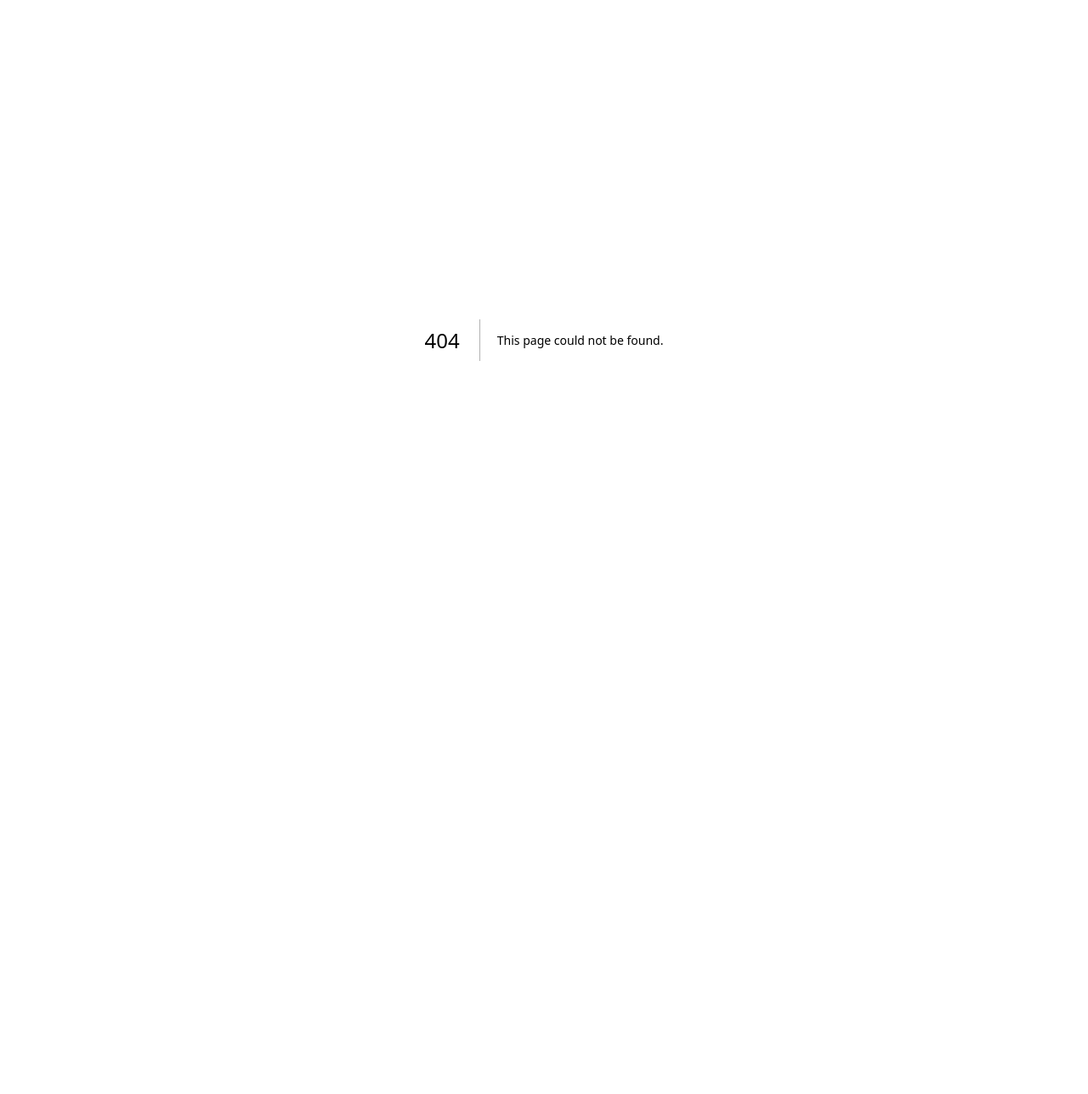
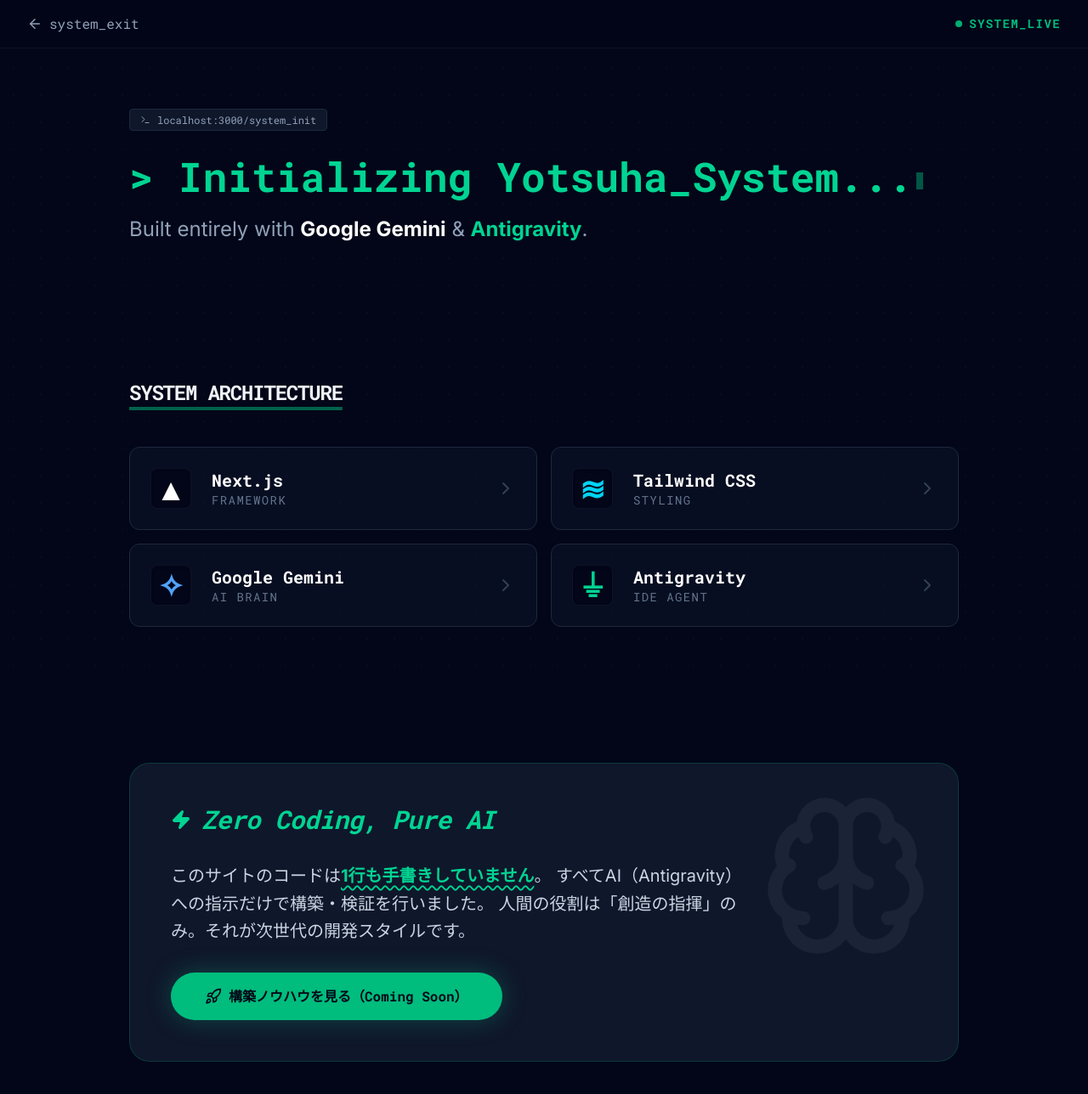
Before and after one commit to satorua/yotsuha-portal, a Next.js app: page /tech in a window 1280 px wide. Before the commit this address had no page. Shown: the top 1288 px of the page at 85% size. Before the commit the page ends 800 px from the top, so only its background shows below. Built offline with nearby package versions, Linux system fonts and the light colour scheme.

Commit message:
Feat: Techページの実装完了（ポートフォリオ機能）

```diff
--- a/src/app/page.tsx
+++ b/src/app/page.tsx
@@ -32,6 +32,7 @@
         icon={Terminal}
         className="bg-[#0A0A0A] text-[#E0E0E0] border-l border-white/5"
         iconColor="text-emerald-400"
+        href="/tech"
       >
         <div className="mb-6 px-4 py-2 rounded-full border border-emerald-900 bg-emerald-950 text-emerald-400 text-sm font-mono tracking-tighter shadow-[0_0_15px_rgba(16,185,129,0.2)]">
           DEV ACCESS // V1.0.4
--- /dev/null
+++ b/src/app/tech/page.tsx
@@ -0,0 +1,156 @@
+'use client';
+
+import React, { useState, useEffect } from 'react';
+import { motion } from 'framer-motion';
+import { Terminal, Cpu, Zap, Brain, Rocket, ArrowLeft, ChevronRight } from 'lucide-react';
+import Link from 'next/link';
+
+const TypewriterText = ({ text }: { text: string }) => {
+    const [displayedText, setDisplayedText] = useState('');
+
+    useEffect(() => {
+        let i = 0;
+        const interval = setInterval(() => {
+            setDisplayedText(text.slice(0, i));
+            i++;
+            if (i > text.length) clearInterval(interval);
+        }, 50);
+        return () => clearInterval(interval);
+    }, [text]);
+
+    return (
+        <span className="font-mono">
+            {displayedText}
+            <motion.span
+                animate={{ opacity: [0, 1, 0] }}
+                transition={{ repeat: Infinity, duration: 0.8 }}
+                className="inline-block w-2 h-5 bg-emerald-500 ml-1 align-middle"
+            />
+        </span>
+    );
+};
+
+const TechPage = () => {
+    const techStack = [
+        { name: "Next.js", role: "Framework", icon: "▲", color: "text-white" },
+        { name: "Tailwind CSS", role: "Styling", icon: "≋", color: "text-cyan-400" },
+        { name: "Google Gemini", role: "AI Brain", icon: "✧", color: "text-blue-400" },
+        { name: "Antigravity", role: "IDE Agent", icon: "⏚", color: "text-emerald-400" },
+    ];
+
+    return (
+        <div className="min-h-screen bg-slate-950 text-slate-100 font-mono selection:bg-emerald-500/30 selection:text-emerald-200">
+            {/* Grid Background Decor */}
+            <div className="fixed inset-0 pointer-events-none opacity-20"
+                style={{ backgroundImage: 'radial-gradient(#1e293b 1px, transparent 1px)', backgroundSize: '32px 32px' }} />
+
+            {/* Header / Nav */}
+            <nav className="fixed top-0 left-0 w-full z-50 border-b border-white/5 bg-slate-950/80 backdrop-blur-md px-8 py-4 flex justify-between items-center">
+                <Link href="/" className="flex items-center gap-2 text-slate-400 hover:text-emerald-400 transition-colors group">
+                    <ArrowLeft size={18} className="group-hover:-translate-x-1 transition-transform" />
+                    <span>system_exit</span>
+                </Link>
+                <div className="flex items-center gap-2">
+                    <div className="w-2 h-2 rounded-full bg-emerald-500 animate-pulse" />
+                    <span className="text-sm font-bold tracking-widest text-emerald-500">SYSTEM_LIVE</span>
+                </div>
+            </nav>
+
+            <main className="relative pt-32 pb-40 px-6 max-w-5xl mx-auto space-y-40">
+                {/* Terminal Hero Section */}
+                <section className="space-y-6">
+                    <div className="inline-flex items-center gap-2 px-3 py-1 rounded bg-slate-900 border border-slate-800 text-xs text-slate-400">
+                        <Terminal size={12} />
+                        <span>localhost:3000/system_init</span>
+                    </div>
+
+                    <div className="space-y-4">
+                        <h1 className="text-3xl md:text-5xl font-bold leading-tight min-h-[3rem] text-emerald-400">
+                            <TypewriterText text="> Initializing Yotsuha_System..." />
+                        </h1>
+                        <motion.p
+                            initial={{ opacity: 0 }}
+                            animate={{ opacity: 1 }}
+                            transition={{ delay: 1.5, duration: 1 }}
+                            className="text-xl md:text-2xl text-slate-400 font-sans font-light"
+                        >
+                            Built entirely with <span className="text-white font-bold">Google Gemini</span> & <span className="text-emerald-400 font-bold">Antigravity</span>.
+                        </motion.p>
+                    </div>
+                </section>
+
+                {/* Tech Stack Grid */}
+                <section className="space-y-12">
+                    <div className="flex items-center gap-4">
+                        <h2 className="text-2xl font-bold tracking-tighter uppercase underline decoration-emerald-500/50 decoration-4 underline-offset-8">
+                            System Architecture
+                        </h2>
+                    </div>
+
+                    <div className="grid grid-cols-1 sm:grid-cols-2 gap-4">
+                        {techStack.map((tech, i) => (
+                            <motion.div
+                                key={tech.name}
+                                initial={{ opacity: 0, x: -20 }}
+                                animate={{ opacity: 1, x: 0 }}
+                                transition={{ delay: 0.2 + i * 0.1 }}
+                                whileHover={{ y: -5, borderColor: 'rgba(16, 185, 129, 0.5)' }}
+                                className="p-6 rounded-xl bg-slate-900/50 border border-slate-800 hover:bg-slate-900 transition-all group relative overflow-hidden"
+                            >
+                                {/* Glow Effect */}
+                                <div className="absolute -inset-px bg-gradient-to-r from-emerald-500/0 via-emerald-500/10 to-emerald-500/0 opacity-0 group-hover:opacity-100 transition-opacity" />
+
+                                <div className="relative flex items-center gap-6">
+                                    <div className={`text-4xl font-black ${tech.color} w-12 h-12 flex items-center justify-center bg-slate-950 rounded-lg border border-white/5 shadow-inner`}>
+                                        {tech.icon}
+                                    </div>
+                                    <div>
+                                        <h3 className="text-xl font-bold text-white">{tech.name}</h3>
+                                        <p className="text-sm text-slate-500 uppercase tracking-widest">{tech.role}</p>
+                                    </div>
+                                    <ChevronRight className="ml-auto text-slate-700 group-hover:text-emerald-500 transition-colors" />
+                                </div>
+                            </motion.div>
+                        ))}
+                    </div>
+                </section>
+
+                {/* Philosophy Section */}
+                <section className="relative p-12 rounded-3xl bg-slate-900 border border-emerald-500/20 overflow-hidden group">
+                    <div className="absolute top-0 right-0 p-8 opacity-5 group-hover:opacity-10 transition-opacity">
+                        <Brain size={200} />
+                    </div>
+
+                    <div className="relative space-y-8 max-w-2xl">
+                        <div className="flex items-center gap-3 text-emerald-400">
+                            <Zap size={24} className="fill-emerald-400" />
+                            <h2 className="text-3xl font-black italic tracking-tight">Zero Coding, Pure AI</h2>
+                        </div>
+
+                        <p className="text-lg md:text-xl leading-relaxed text-slate-300 font-sans">
+                            このサイトのコードは<span className="text-emerald-400 font-bold decoration-wavy underline underline-offset-4">1行も手書きしていません</span>。
+                            すべてAI（Antigravity）への指示だけで構築・検証を行いました。
+                            人間の役割は「創造の指揮」のみ。それが次世代の開発スタイルです。
+                        </p>
+
+                        <motion.button
+                            whileHover={{ scale: 1.05 }}
+                            whileTap={{ scale: 0.95 }}
+                            className="px-10 py-4 rounded-full bg-emerald-500 text-slate-950 font-black flex items-center gap-2 shadow-[0_0_30px_rgba(16,185,129,0.3)] hover:shadow-[0_0_50px_rgba(16,185,129,0.5)] transition-all"
+                        >
+                            <Rocket size={20} />
+                            構築ノウハウを見る（Coming Soon）
+                        </motion.button>
+                    </div>
+                </section>
+            </main>
+
+            {/* Footer Meta */}
+            <footer className="py-12 px-8 border-t border-white/5 text-center text-slate-600 text-xs uppercase tracking-[0.3em]">
+                <p>&copy; 2026 Yotsuha_System // Version 1.0.4-LTS</p>
+            </footer>
+        </div>
+    );
+};
+
+export default TechPage;
```
